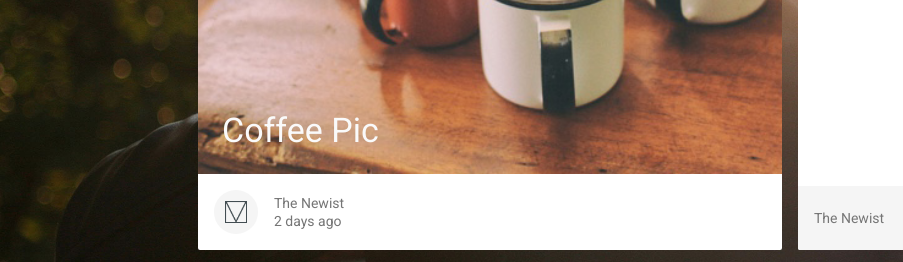
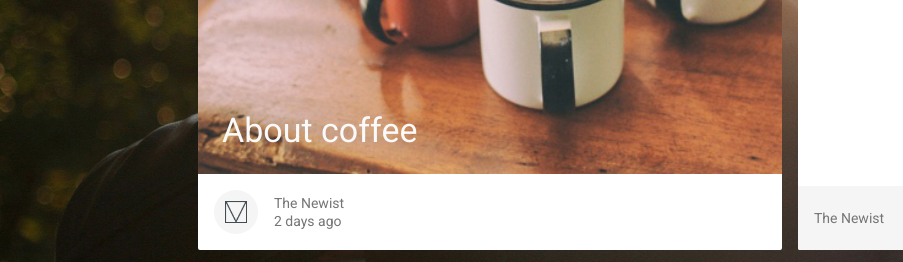
Before and after one commit to R-Kudratov/Result_middle_1-Git_mdl-blog, a plain HTML site: page index.html in a window 1280 px wide. Shown: the part 348-610 px from the top of the page, 0-903 px from the left. Drawn offline with nearby package versions, Linux system fonts and the light colour scheme.

Commit message:
feat: изменяет заголовок поста про кофе

```diff
--- a/index.html
+++ b/index.html
@@ -66,7 +66,7 @@
         <div class="demo-blog__posts mdl-grid">
           <div class="mdl-card coffee-pic mdl-cell mdl-cell--8-col">
             <div class="mdl-card__media mdl-color-text--grey-50">
-              <h3><a href="entry.html">Coffee Pic</a></h3>
+              <h3><a href="entry.html">About coffee</a></h3>
             </div>
             <div class="mdl-card__supporting-text meta mdl-color-text--grey-600">
               <div class="minilogo"></div>
```
